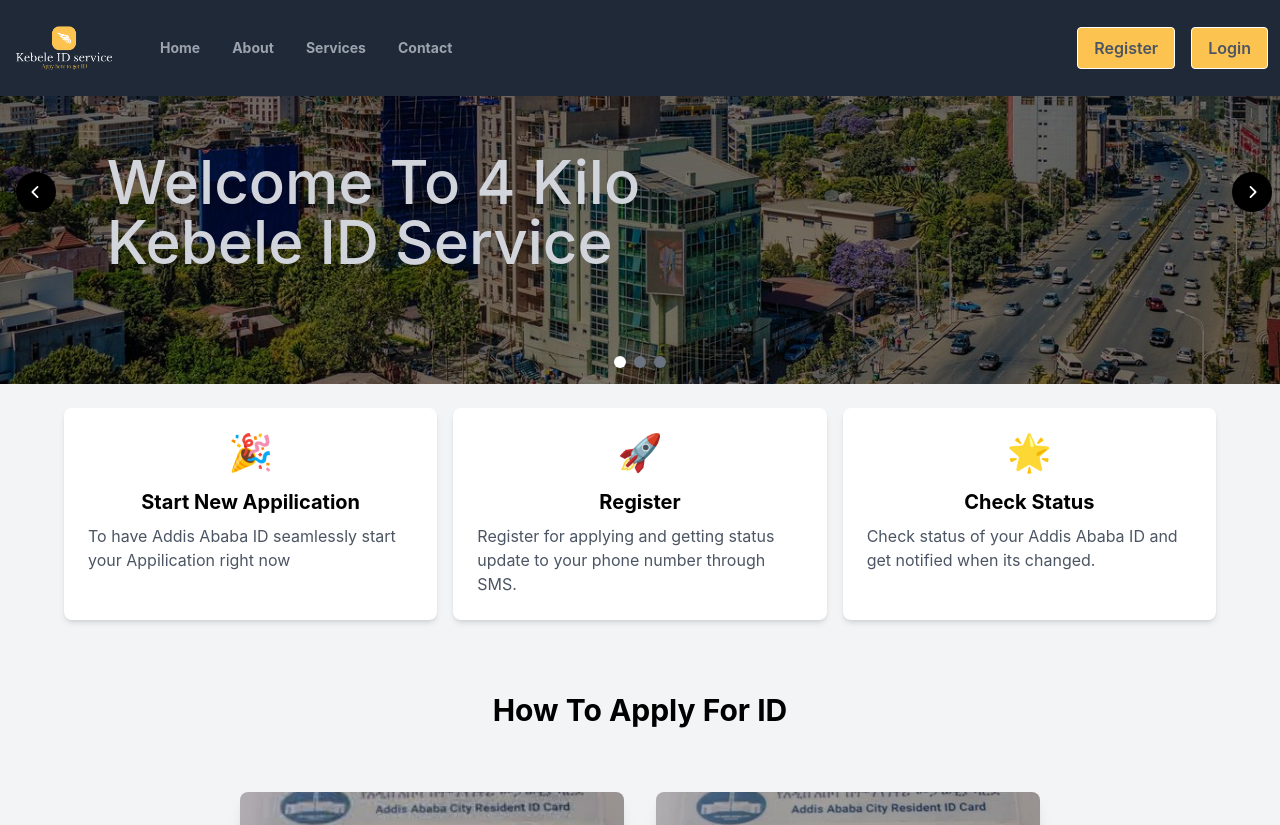
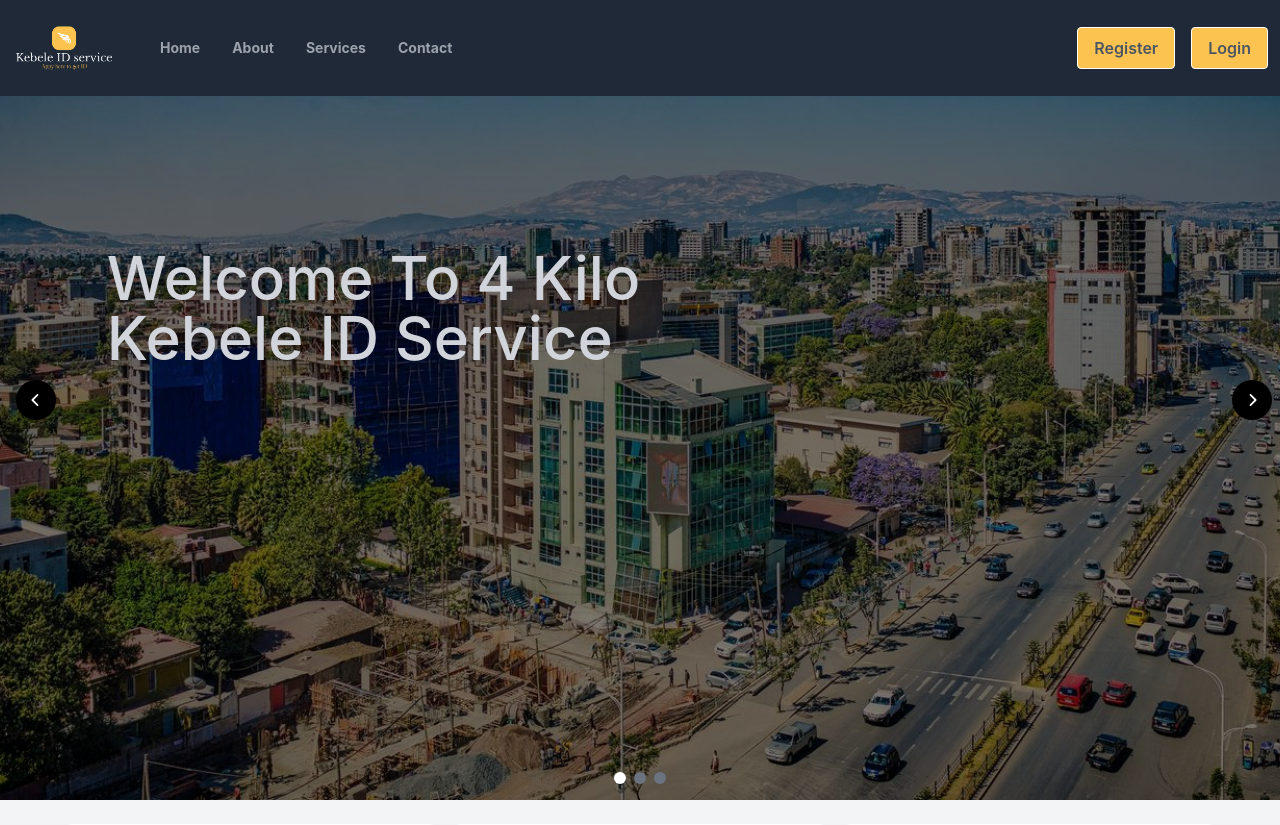
Before and after one commit to abel12-tech/kebele-id-service, a React (Create React App) app: page / in a window 1280 px wide. Shown: the top 825 px of the page. Built offline with nearby package versions, Linux system fonts and the light colour scheme.

Commit message:
hero section style is updated

```diff
--- a/src/components/Hero.jsx
+++ b/src/components/Hero.jsx
@@ -35,19 +35,19 @@ const Hero = () => {
 
   return (
     <div
-      className="relative h-96"
+      className="relative h-screen"
       onMouseEnter={() => setIsHovered(true)}
       onMouseLeave={() => setIsHovered(false)}
     >
       {/* Add a semi-transparent overlay to improve readability of text */}
       <div className="absolute inset-0 bg-black opacity-50"></div>
-      <h1 className=" absolute top-40 w-1/2 md:left-1/2 sm:left-64 left-48 mt-6 lg:left-1/3 transform -translate-x-1/2 -translate-y-8 text-gray-300 text-3xl lg:text-6xl font-medium z-10">
+      <h1 className=" absolute top-64 w-1/2 md:left-1/2 sm:left-64 left-48 mt-6 lg:left-1/3 transform -translate-x-1/2 -translate-y-8 text-gray-300 text-3xl lg:text-6xl font-medium z-1">
         Welcome To 4 Kilo Kebele ID Service
       </h1>
       <img
         src={images[currentIndex]}
         alt="carousel"
-        className="w-full h-96 object-cover"
+        className="w-full h-screen object-cover"
       />
       <div className="absolute  bottom-4 left-1/2 transform -translate-x-1/2 flex space-x-2">
         {images.map((_, index) => (
```
